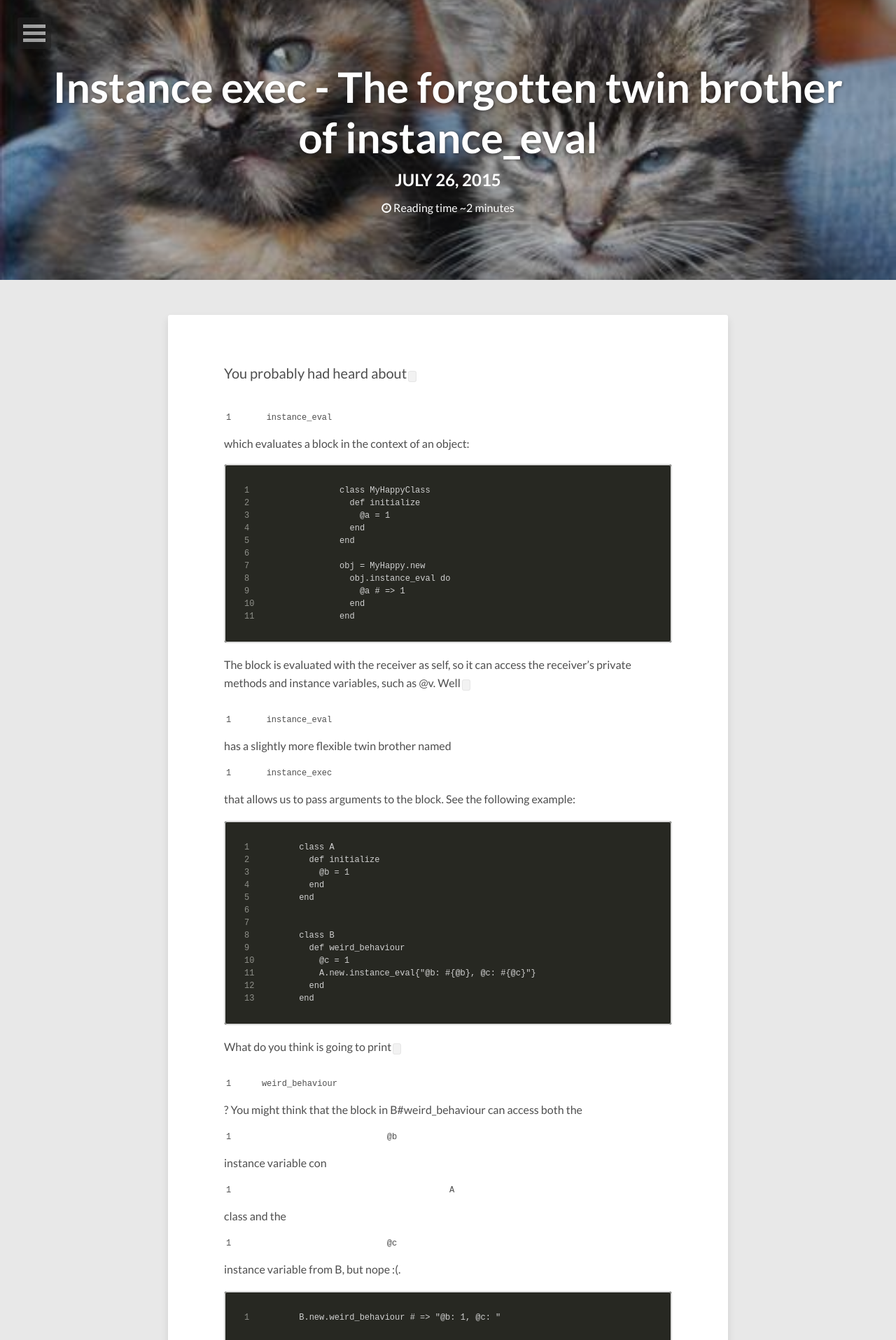
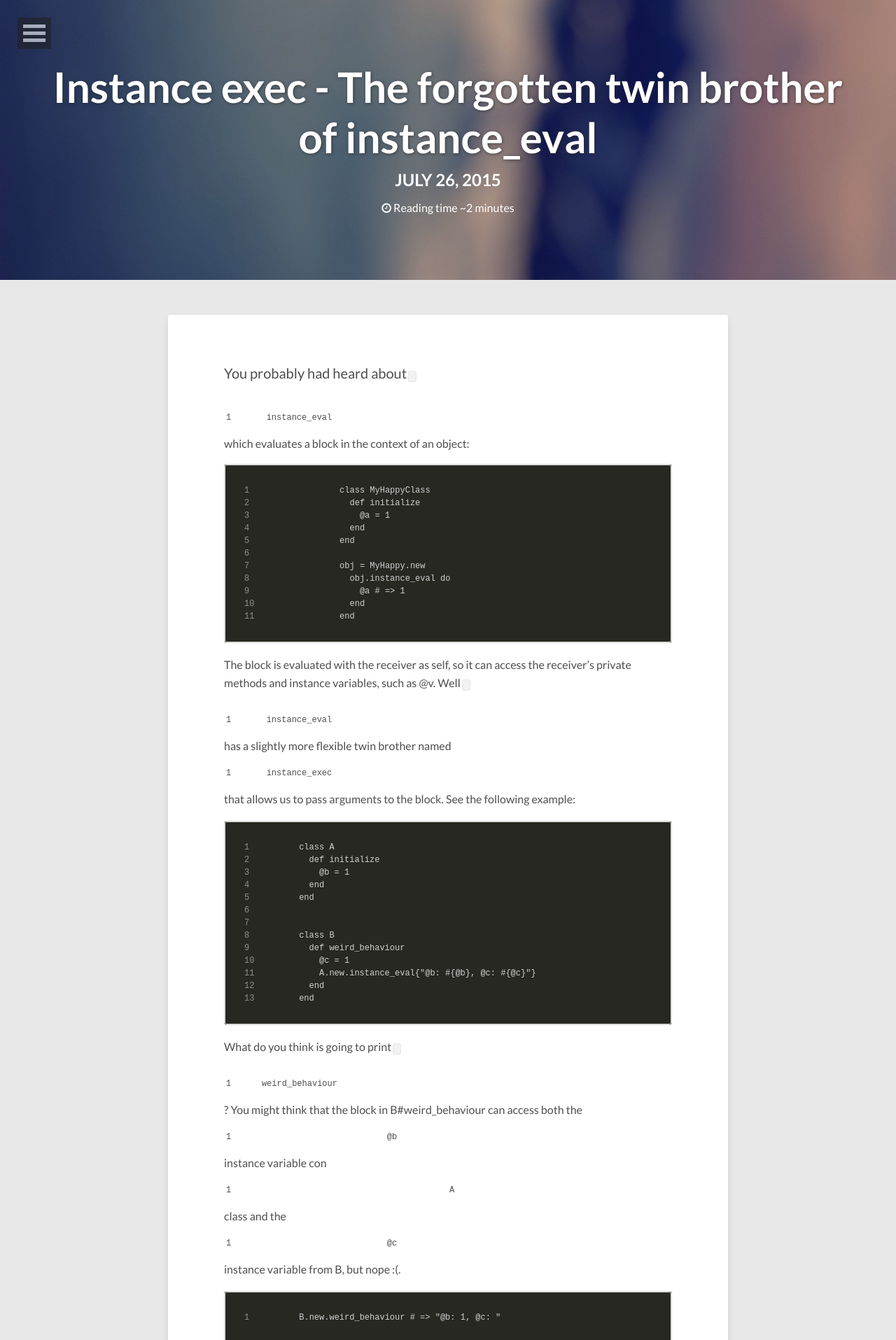
Before and after one commit to mayra-cabrera/mayra-cabrera.github.io, a Jekyll site: the page built from _posts/2015-07-26-instance_exec.md, in a window 1280 px wide. Shown: the top 1915 px of the page at 70% size. Built offline with Jekyll 4.4.1, drawn with Linux system fonts in a browser that asks for light colours; nearby versions of some CDN libraries; comment, search, counter and statistics services are not loaded.

Commit message:
Small modifications to instance exec post

```diff
--- a/_posts/2015-07-26-instance_exec.md
+++ b/_posts/2015-07-26-instance_exec.md
@@ -5,7 +5,7 @@ description: Instance eval and another way to mix code
 modified: 2015-07-26
 tags: [blocks, ruby, instance_eval]
 image:
-  feature: twins.jpg
+  feature: abstract-12.jpg
 comments: true
 ---
 You probably had heard about `instance_eval` which evaluates a block in the context of an object:
```
Also changed, not shown: images/twins.jpg (deleted), images/twitter-card-summary-large-image.jpg (deleted).
